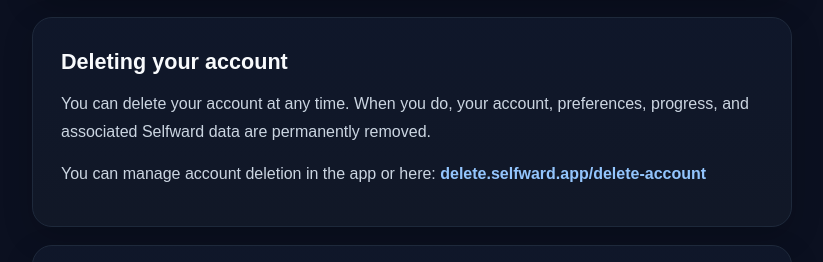
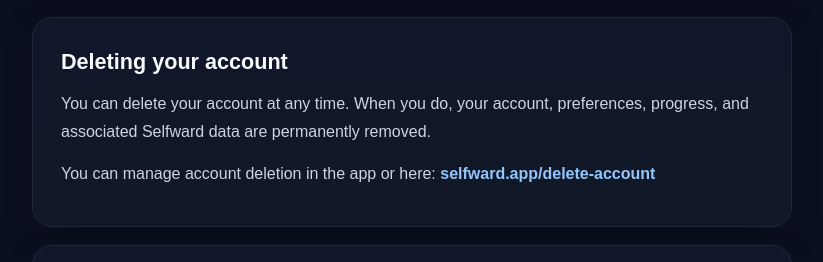
Before and after one commit to mcswainjr/selfward-web, a Next.js app: page /privacy in a window 1280 px wide. Shown: the part 1454-1716 px from the top of the page, without its empty margins (228-1051 px from the left). Built offline with nearby package versions, Linux system fonts and the light colour scheme; no server answers.

Commit message:
Next update privacy policy page

```diff
--- a/app/privacy/page.tsx
+++ b/app/privacy/page.tsx
@@ -113,8 +113,8 @@
           </p>
           <p style={bodyStyle}>
             You can manage account deletion in the app or here:{" "}
-            <a href="https://delete.selfward.app/delete-account" style={linkStyle}>
-              delete.selfward.app/delete-account
+            <a href="https://selfward.app/delete-account" style={linkStyle}>
+              selfward.app/delete-account
             </a>
           </p>
         </section>
```
